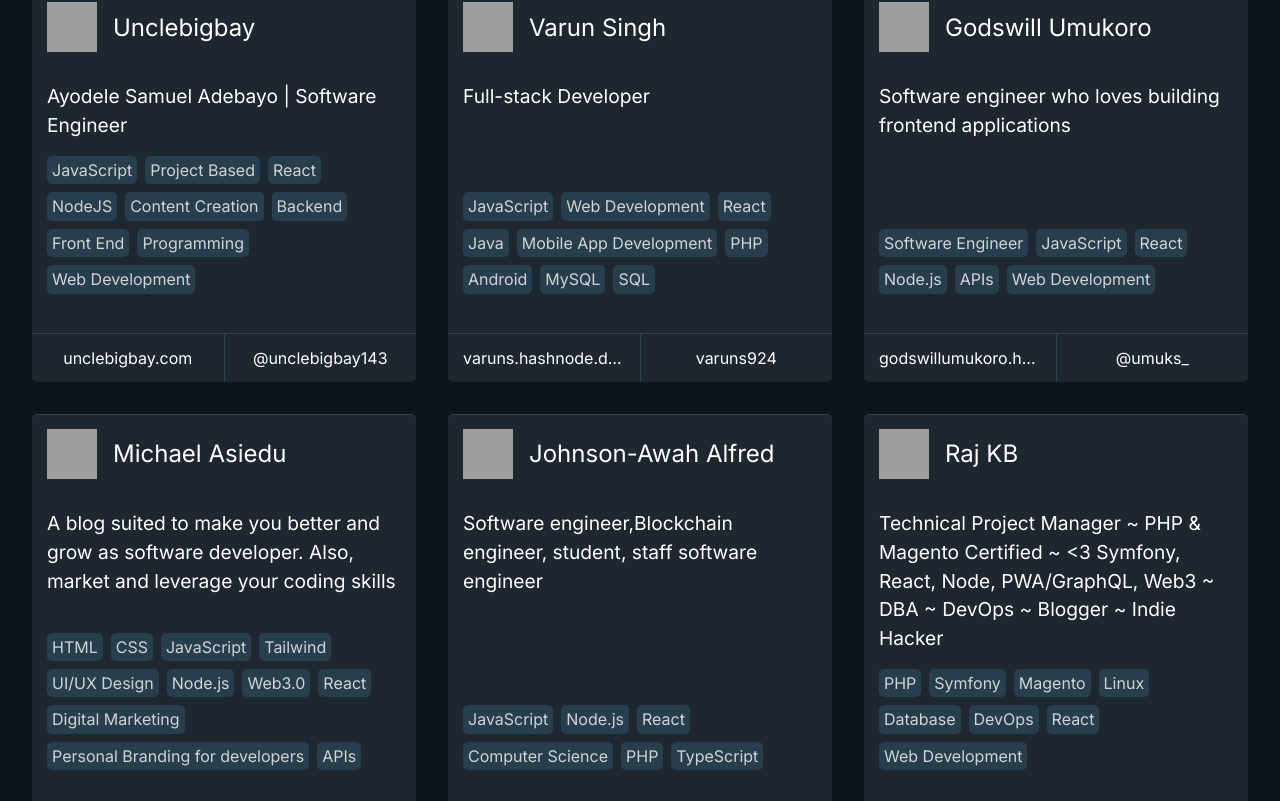
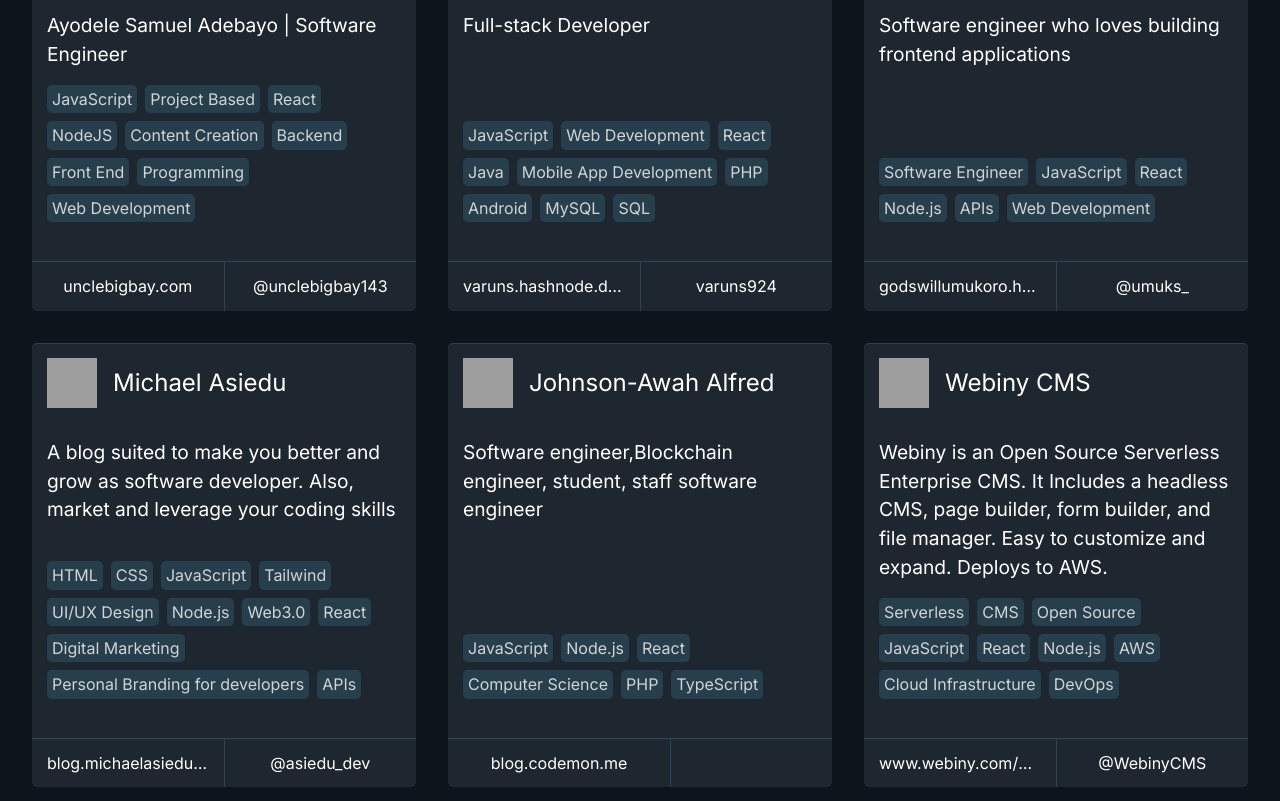
Before and after one commit to markodenic/awesome-tech-blogs, a Nuxt app: page / in a window 1280 px wide. Shown: the part 1839-2640 px from the top of the page. Built offline with nearby package versions, Linux system fonts and the light colour scheme; grey boxes are pictures that could not be loaded.

Commit message:
docs: added the Webiny blog

```diff
--- a/data.js
+++ b/data.js
@@ -3153,4 +3153,11 @@ module.exports = [
       "Web Development",
     ],
   },
+  {
+    name: 'Webiny CMS',
+    description: 'Webiny is an Open Source Serverless Enterprise CMS. It Includes a headless CMS, page builder, form builder, and file manager. Easy to customize and expand. Deploys to AWS.',
+    url: 'https://www.webiny.com/blog/',
+    twitter: '@WebinyCMS',
+    tags: ['Serverless', 'CMS', 'Open Source', 'JavaScript', 'React', 'Node.js', 'AWS', 'Cloud Infrastructure', 'DevOps'],
+  }
 ];
```
